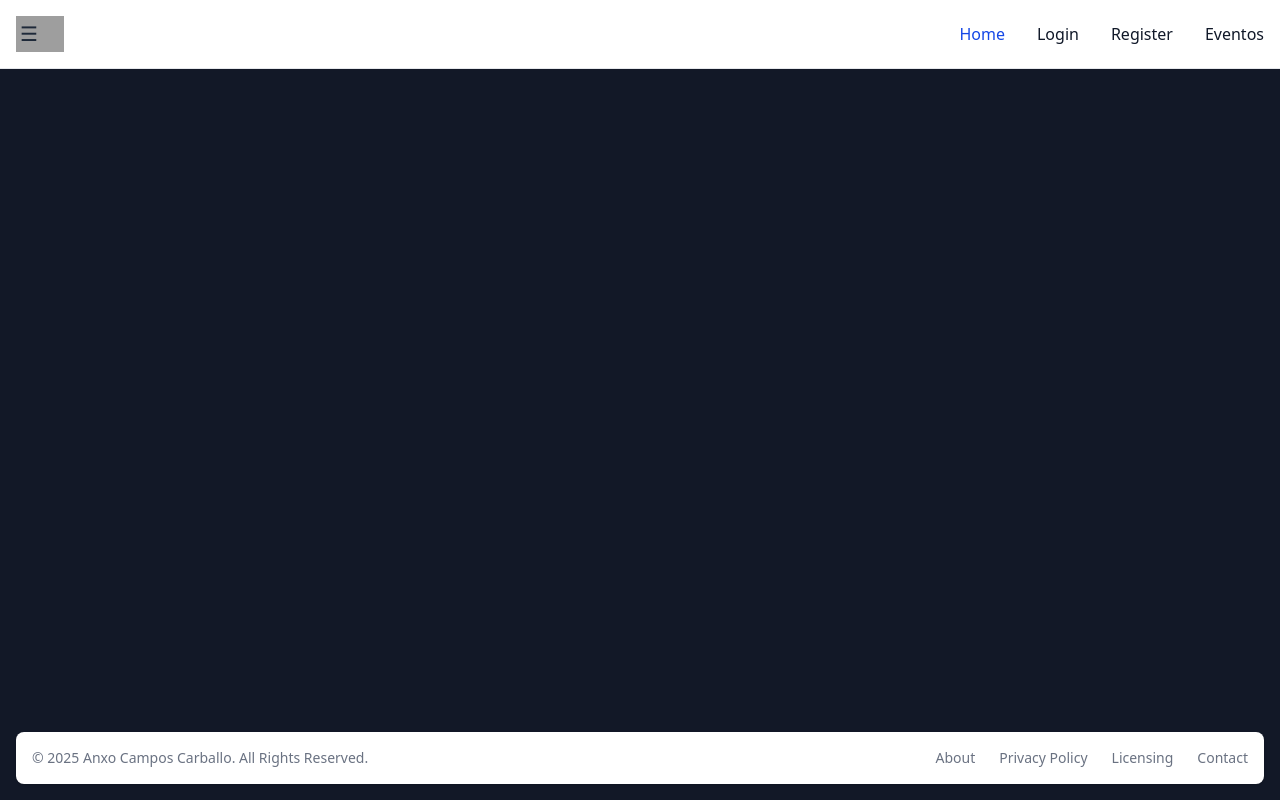
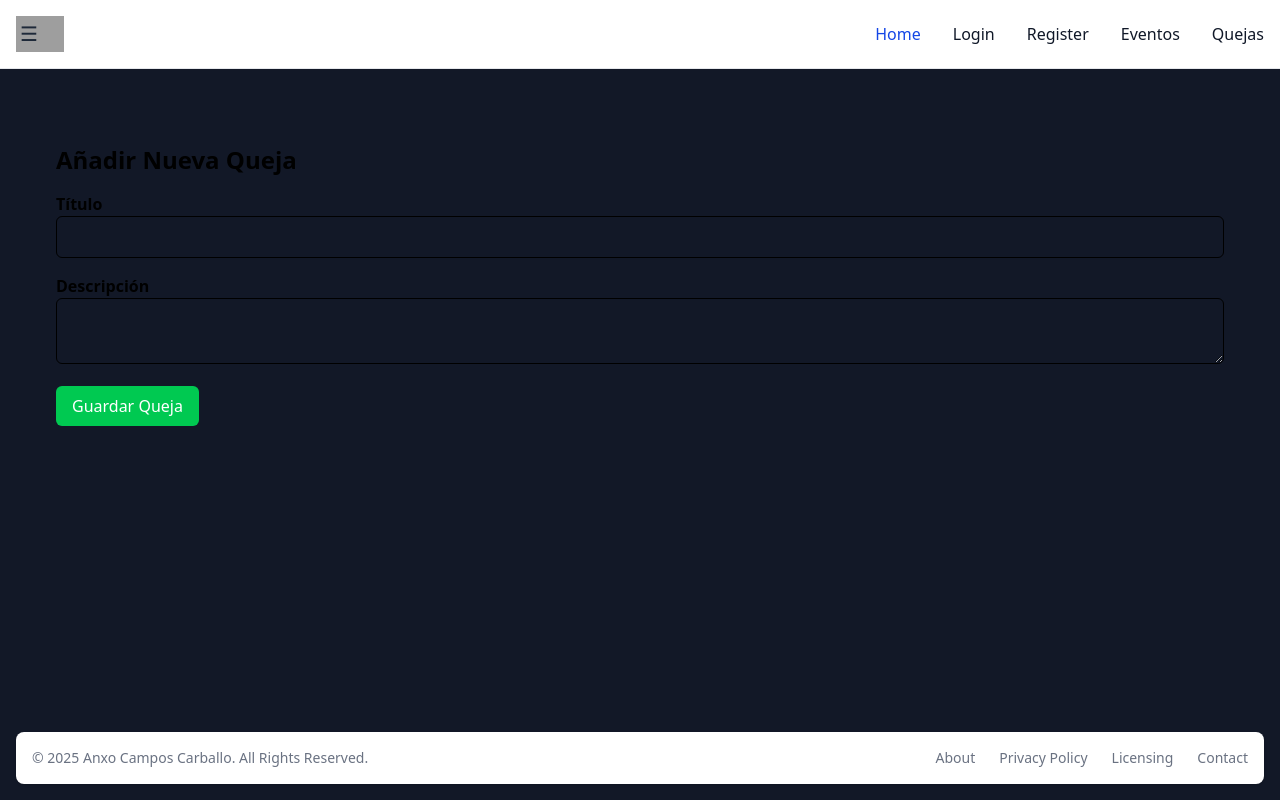
Before and after one commit to Anxo55/agendaEventosFrontend, a React (Vite) app: page /nueva-queja in a window 1280 px wide. Built offline with nearby package versions, Linux system fonts and the light colour scheme; no server answers; grey boxes are pictures that could not be loaded.

Commit message:
quejas usuarios

```diff
--- a/src/App.tsx
+++ b/src/App.tsx
@@ -12,6 +12,9 @@ import EventsList from "./pages/EventsList";
 import { useState } from "react";
 import EventDetail from "./pages/EventDetail";
 import EventForm from "./pages/EventForm";
+import ListarQuejas from "./pages/ListarQuejas";
+import AñadirQueja from "./pages/AñadirQueja";
+
 
 function App() {
   const [sidebarOpen, setSidebarOpen] = useState(false);
@@ -38,6 +41,8 @@ function App() {
               <Route path="/eventsList" element={<EventsList/>}/>
               <Route path="/events/:id" element={<EventDetail/>}/>
               <Route path="/eventForm" element={<EventForm/>}/>
+              <Route path="/quejas" element={<ListarQuejas/>}/>
+              <Route path="/nueva-queja" element={<AñadirQueja />} />
             </Routes>
           </div>
           <Footer />
--- a/src/components/NavBar.tsx
+++ b/src/components/NavBar.tsx
@@ -52,6 +52,14 @@ export default function NavBar() {
                 Eventos
               </Link>
             </li>
+            <li>
+              <Link
+                to="/quejas"
+                className="block py-2 px-3 text-gray-900 rounded-sm hover:bg-gray-100 md:hover:bg-transparent md:hover:text-blue-700 md:p-0 md:dark:hover:text-blue-500 dark:text-white dark:hover:bg-gray-700 dark:hover:text-white md:dark:hover:bg-transparent dark:border-gray-700"
+              >
+                Quejas
+              </Link>
+            </li>
           </ul>
         </div>
       </div>
--- a/src/components/SideBar.tsx
+++ b/src/components/SideBar.tsx
@@ -34,7 +34,8 @@ export default function SideBar({ setSidebarOpen }: { setSidebarOpen: (isOpen: b
           <li><Link to="/login" className="block hover:text-gray-300">🔑 Login</Link></li>
           <li><Link to="/register" className="block hover:text-gray-300">📝 Register</Link></li>
           <li><Link to="/profile" className="block hover:text-gray-300">👤 Profile</Link></li>
-          {/* <li><Link to="/usersProfile" className="block hover:text-gray-300">👥 Users Profile</Link></li> */}
+          <li><Link to="/usersProfile" className="block hover:text-gray-300">👥 Users Profile</Link></li>
+          {/* <li><Link to="/quejas" className="block hover:text-gray-300">📣 Quejas</Link></li> */}
         </ul>
       </div>
     </>
--- a/src/context/AuthContext.tsx
+++ b/src/context/AuthContext.tsx
@@ -1,41 +1,30 @@
 import { createContext, useContext, useState, ReactNode } from "react";
 
-// Tipado para los valores del contexto
 interface AuthContextType {
-  user: string | null;
-  login: (email: string) => void;
+  isAuthenticated: boolean;
+  login: () => void;
   logout: () => void;
 }
 
-// Creamos el contexto
 const AuthContext = createContext<AuthContextType | undefined>(undefined);
 
-// Hook personalizado para acceder al contexto fácilmente
-export const useAuth = () => {
+export function AuthProvider({ children }: { children: ReactNode }) {
+  const [isAuthenticated, setIsAuthenticated] = useState<boolean>(false);
+
+  const login = () => setIsAuthenticated(true);
+  const logout = () => setIsAuthenticated(false);
+
+  return (
+    <AuthContext.Provider value={{ isAuthenticated, login, logout }}>
+      {children}
+    </AuthContext.Provider>
+  );
+}
+
+export function useAuth() {
   const context = useContext(AuthContext);
   if (!context) {
     throw new Error("useAuth must be used within an AuthProvider");
   }
   return context;
-};
-
-// Proveedor de contexto
-export const AuthProvider = ({ children }: { children: ReactNode }) => {
-  const [user, setUser] = useState<string | null>(null);
-
-  const login = (email: string) => {
-    setUser(email); // Simula autenticación
-    localStorage.setItem("user", email); // Guardar en localStorage
-  };
-
-  const logout = () => {
-    setUser(null);
-    localStorage.removeItem("user");
-  };
-
-  return (
-    <AuthContext.Provider value={{ user, login, logout }}>
-      {children}
-    </AuthContext.Provider>
-  );
-};
+}
--- /dev/null
+++ b/src/pages/AñadirQueja.tsx
@@ -0,0 +1,58 @@
+import { useState } from "react";
+import { useNavigate } from "react-router-dom";
+import { createQueja } from "../services/quejas.service";
+
+const AñadirQueja = () => {
+    const [title, setTitle] = useState("");
+    const [description, setDescription] = useState("");
+    const [error, setError] = useState("");
+    const navigate = useNavigate();
+
+    const handleSubmit = async (e: React.FormEvent) => {
+        e.preventDefault();
+        setError("");
+
+        try {
+            await createQueja({ title, description });
+            navigate("/quejas"); // Redirige al listado después de añadir la queja
+        } catch (err) {
+            setError(err instanceof Error ? err.message : "Error desconocido");
+        }
+    };
+
+    return (
+        <div className="p-6">
+            <h1 className="text-2xl font-bold mb-4">Añadir Nueva Queja</h1>
+            {error && <p className="text-red-500">{error}</p>}
+            <form onSubmit={handleSubmit} className="space-y-4">
+                <div>
+                    <label className="block font-semibold">Título</label>
+                    <input
+                        type="text"
+                        value={title}
+                        onChange={(e) => setTitle(e.target.value)}
+                        className="border p-2 w-full rounded-md"
+                        required
+                    />
+                </div>
+                <div>
+                    <label className="block font-semibold">Descripción</label>
+                    <textarea
+                        value={description}
+                        onChange={(e) => setDescription(e.target.value)}
+                        className="border p-2 w-full rounded-md"
+                        required
+                    ></textarea>
+                </div>
+                <button
+                    type="submit"
+                    className="bg-green-500 text-white px-4 py-2 rounded-md"
+                >
+                    Guardar Queja
+                </button>
+            </form>
+        </div>
+    );
+};
+
+export default AñadirQueja;
--- /dev/null
+++ b/src/pages/ListarQuejas.tsx
@@ -0,0 +1,56 @@
+import { useEffect, useState } from "react";
+import { useNavigate } from "react-router-dom";
+import { getAll } from "../services/quejas.service";
+
+interface Queja {
+  id: string;
+  titulo: string;
+  descripcion: string;
+}
+
+const ListarQuejas = () => {
+  const [quejas, setQuejas] = useState<Queja[]>([]);
+  const navigate = useNavigate();
+
+  useEffect(() => {
+    const fetchQuejas = async () => {
+      try {
+        const data = await getAll();
+        setQuejas(data);
+      } catch (error) {
+        console.error("Error al obtener las quejas:", error);
+      }
+    };
+
+    fetchQuejas();
+  }, []);
+
+  return (
+    <div className="p-6">
+      <h1 className="text-2xl font-bold mb-4">Listado de Quejas</h1>
+      <button
+        onClick={() => navigate("/nueva-queja")}
+        className="bg-blue-500 text-white px-4 py-2 rounded-md mb-4"
+      >
+        Añadir Queja
+      </button>
+
+      <ul className="space-y-4">
+        <ul>
+        {quejas.map((queja) => (
+        <li key={queja.id} className="border p-4 rounded-md shadow-md bg-white">
+            <h2 className="text-lg font-semibold text-black">
+                {queja.titulo}
+            </h2>
+            <p className="text-gray-700">
+                {queja.descripcion }
+            </p>
+        </li>
+    ))}
+        </ul>
+      </ul>
+    </div>
+  );
+};
+
+export default ListarQuejas;
--- /dev/null
+++ b/src/services/quejas.service.ts
@@ -0,0 +1,60 @@
+const URL_BASE = import.meta.env.VITE_API_BASE_URL
+
+
+export const getAll = async () => {
+
+    try {
+
+    const response = await fetch(`${URL_BASE}/quejas/`, {
+        method: 'GET',
+        headers: {
+            'Content-Type': 'application/json'
+        },
+        credentials: 'include'
+    });
+
+    if (!response.ok) {
+        throw new Error(`Error ${response.status}: ${response.statusText}`);
+    }
+    return await response.json()
+} catch (error) {
+    const msg = error instanceof Error ? error.message : 'Error desconocido'
+    throw new Error(msg)
+
+}
+
+}
+
+interface QuejaData {
+    title: string;
+    description: string;
+}
+
+export const createQueja = async (quejaData: QuejaData) => {
+    try {
+        const token = localStorage.getItem('token');
+        if (!token) throw new Error('No hay token de autenticación');
+
+        const response = await fetch(`${URL_BASE}/quejas/`, {
+            method: 'POST',
+            headers: {
+                'Content-Type': 'application/json',
+                'Authorization': `Bearer ${token}`
+            },
+            body: JSON.stringify(quejaData),
+            credentials: 'include'
+        });
+
+        const data = await response.json();
+        console.log("Respuesta del servidor:", data);
+
+        if (!response.ok) {
+            throw new Error('Error al crear la queja');
+        }
+
+        return data;
+    } catch (err) {
+        const msg = err instanceof Error ? err.message : 'Error desconocido';
+        throw new Error(msg);
+    }
+};
--- a/src/services/usersService.ts
+++ b/src/services/usersService.ts
@@ -4,7 +4,7 @@ import axios from "axios";
 const URL_BASE = import.meta.env.VITE_API_BASE_URL
 export const getUsers = async () => {
     try {
-        const response = await fetch(URL_BASE + 'users/', {
+        const response = await fetch(`${URL_BASE}/users/`, {
             method: 'GET',
             headers: {
                 'Content-Type': 'application/json'
```
